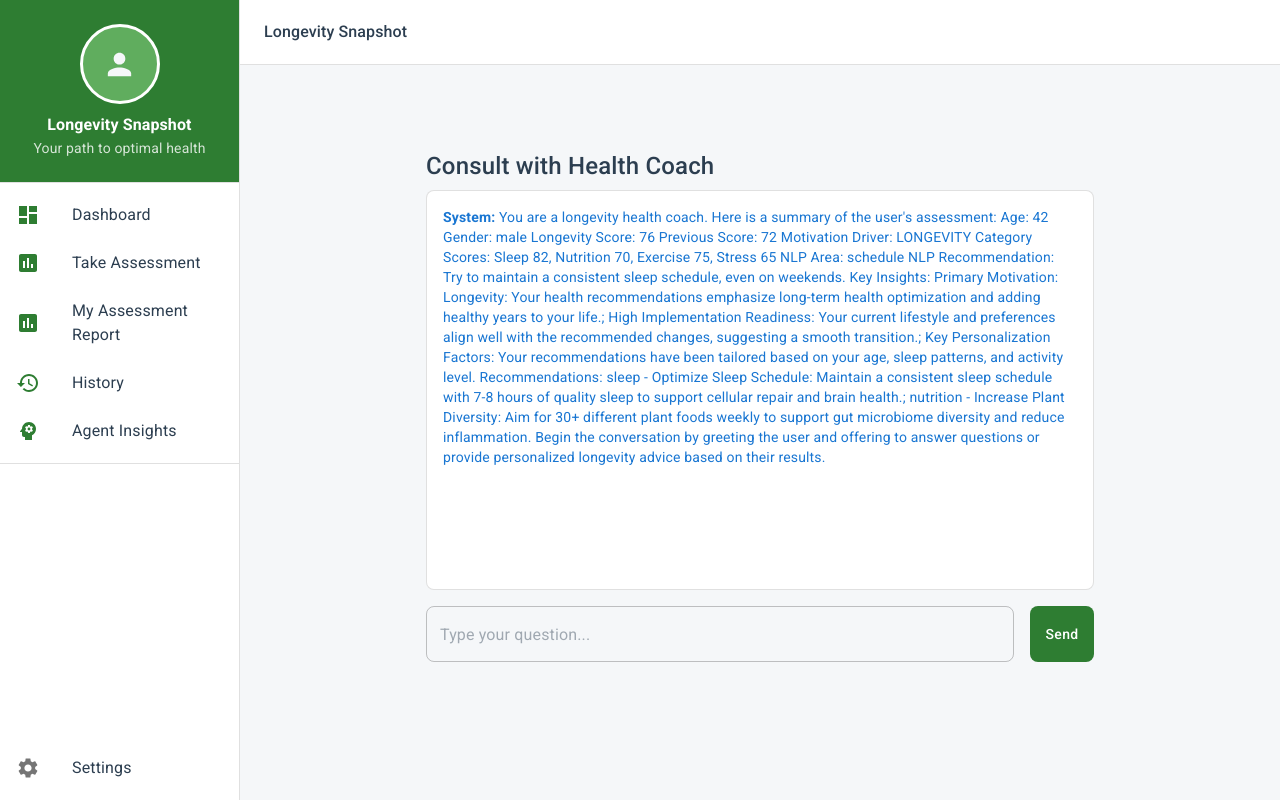
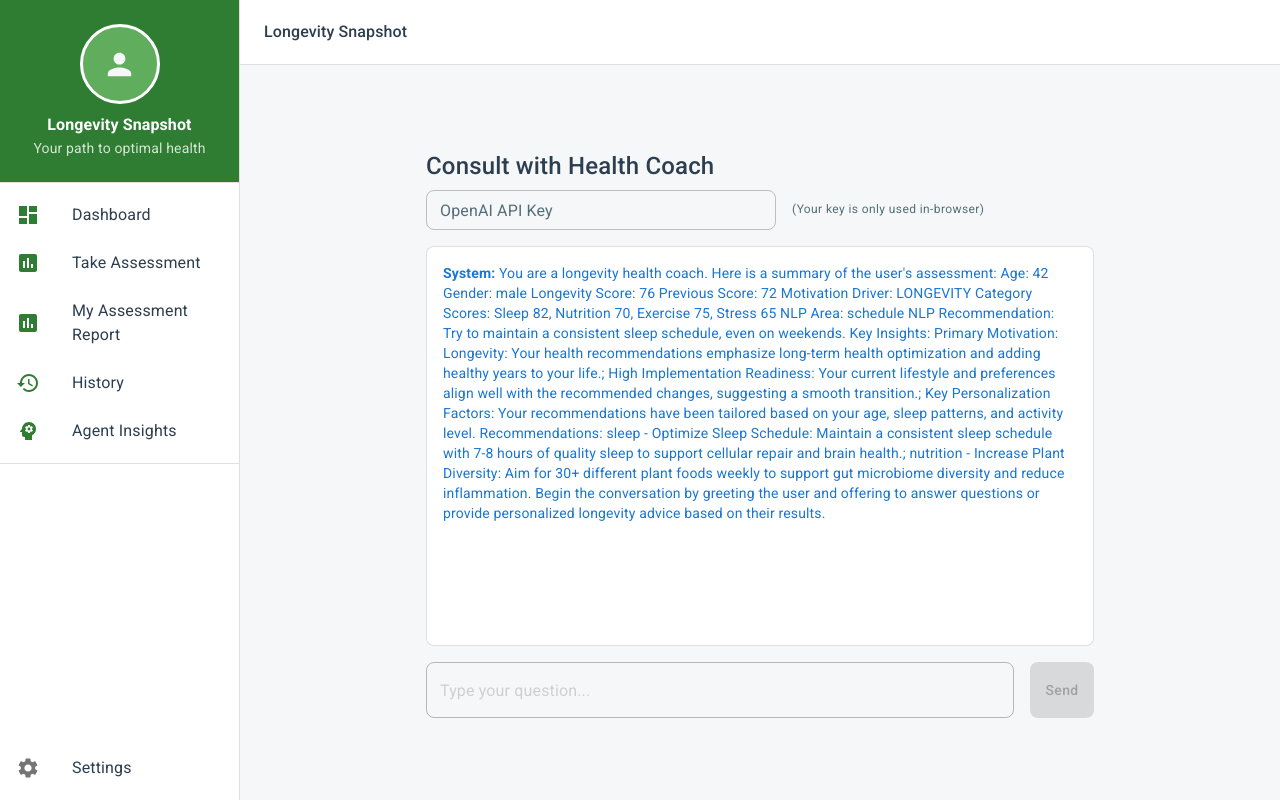
Before and after one commit to jpmellow/longevity_snap_02, a React (Create React App) app in the folder frontend/: page /health-coach-chat in a window 1280 px wide. Built offline with nearby package versions, Linux system fonts and the light colour scheme.

Commit message:
feat: Integrate OpenAI LLM API and API key input for Health Coach Chat

```diff
--- a/frontend/src/pages/HealthCoachChat.js
+++ b/frontend/src/pages/HealthCoachChat.js
@@ -1,5 +1,6 @@
 import React, { useState, useRef } from 'react';
-import { Box, Typography, Paper, TextField, Button, CircularProgress, Stack } from '@mui/material';
+import { Box, Typography, Paper, TextField, Button, CircularProgress, Stack, Alert } from '@mui/material';
+import { fetchLLMReply } from '../utils/llmApi';
 
 const mockAssessment = {
   age: 42,
@@ -64,24 +65,44 @@ const HealthCoachChat = () => {
   ]);
   const [input, setInput] = useState('');
   const [loading, setLoading] = useState(false);
+  const [apiKey, setApiKey] = useState('');
+  const [error, setError] = useState('');
   const chatEndRef = useRef(null);
 
-  // Placeholder for LLM integration
   const sendMessage = async () => {
-    if (!input.trim()) return;
+    if (!input.trim() || !apiKey) return;
     setMessages(prev => [...prev, { sender: 'user', text: input }]);
     setLoading(true);
+    setError('');
     setInput('');
-    // Simulate LLM response
-    setTimeout(() => {
-      setMessages(prev => [...prev, { sender: 'coach', text: "[LLM reply placeholder]" }]);
+    try {
+      const reply = await fetchLLMReply({ messages: [...messages, { sender: 'user', text: input }], apiKey });
+      setMessages(prev => [...prev, { sender: 'coach', text: reply }]);
+    } catch (err) {
+      setMessages(prev => [...prev, { sender: 'coach', text: '[Error: ' + err.message + ']' }]);
+      setError(err.message);
+    } finally {
       setLoading(false);
-    }, 1200);
+    }
   };
 
   return (
     <Box sx={{ maxWidth: 700, mx: 'auto', mt: 4, p: 2 }}>
       <Typography variant="h4" gutterBottom>Consult with Health Coach</Typography>
+      <Box sx={{ mb: 2, display: 'flex', gap: 2, alignItems: 'center' }}>
+        <TextField
+          label="OpenAI API Key"
+          type="password"
+          value={apiKey}
+          onChange={e => setApiKey(e.target.value)}
+          size="small"
+          sx={{ width: 350 }}
+        />
+        <Typography variant="caption" color="text.secondary">
+          (Your key is only used in-browser)
+        </Typography>
+      </Box>
+      {error && <Alert severity="error" sx={{ mb: 2 }}>{error}</Alert>}
       <Paper variant="outlined" sx={{ minHeight: 400, maxHeight: 500, overflowY: 'auto', p: 2, mb: 2 }}>
         <Stack spacing={2}>
           {messages.map((msg, idx) => (
@@ -103,8 +124,9 @@ const HealthCoachChat = () => {
           value={input}
           onChange={e => setInput(e.target.value)}
           onKeyDown={e => { if (e.key === 'Enter') sendMessage(); }}
+          disabled={loading || !apiKey}
         />
-        <Button variant="contained" color="success" onClick={sendMessage} disabled={loading}>
+        <Button variant="contained" color="success" onClick={sendMessage} disabled={loading || !apiKey}>
           Send
         </Button>
       </Box>
--- /dev/null
+++ b/frontend/src/utils/llmApi.js
@@ -0,0 +1,26 @@
+// Utility for calling OpenAI's API (or similar LLM endpoints)
+// Assumes the API key is provided by the user or via environment variable
+
+export async function fetchLLMReply({ messages, apiKey, model = 'gpt-4' }) {
+  const url = 'https://api.openai.com/v1/chat/completions';
+  const headers = {
+    'Content-Type': 'application/json',
+    'Authorization': `Bearer ${apiKey}`,
+  };
+  const body = JSON.stringify({
+    model,
+    messages: messages.map(msg => ({
+      role: msg.sender === 'user' ? 'user' : (msg.sender === 'coach' ? 'assistant' : 'system'),
+      content: msg.text
+    })),
+    max_tokens: 512,
+    temperature: 0.7
+  });
+  const response = await fetch(url, { method: 'POST', headers, body });
+  if (!response.ok) {
+    const error = await response.json().catch(() => ({}));
+    throw new Error(error.error?.message || 'Failed to fetch LLM reply');
+  }
+  const data = await response.json();
+  return data.choices?.[0]?.message?.content || '[No response]';
+}
```
